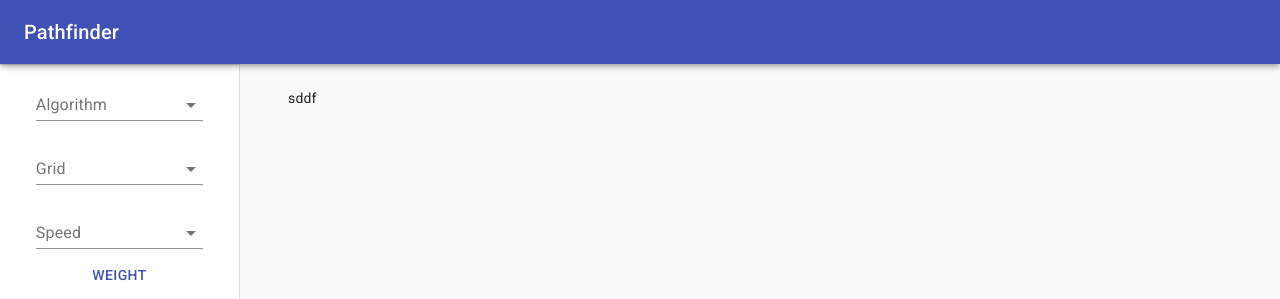
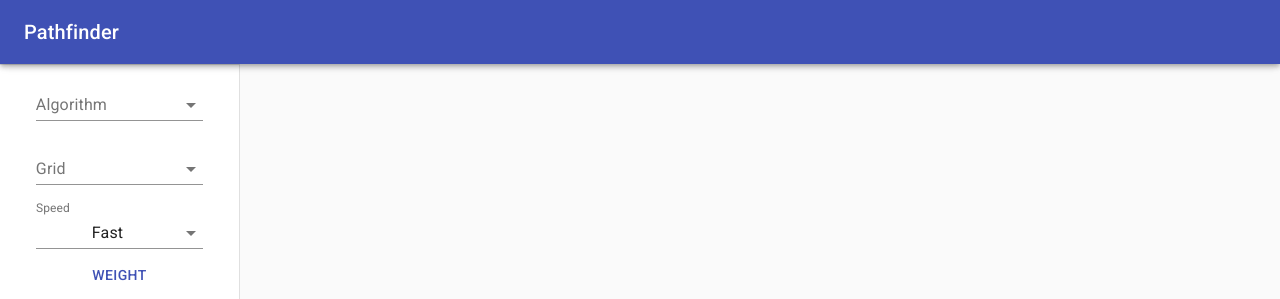
Before and after one commit to darragh3277/pathfinder, a React (Create React App) app: page / in a window 1280 px wide. Shown: the top 299 px of the page. Built offline with nearby package versions, Linux system fonts and the light colour scheme.

Commit message:
hoisted grid state to app root

```diff
--- a/src/App.js
+++ b/src/App.js
@@ -1,4 +1,4 @@
-import React, { useState } from "react";
+import React, { useState, useRef, useEffect } from "react";
 import PropTypes from "prop-types";
 import CssBaseline from "@material-ui/core/CssBaseline";
 import Sidebar from "./components/sidebar/Sidebar";
@@ -13,12 +13,16 @@ const useStyles = makeStyles(() => ({
   },
 }));
 
+const blockDimension = 10; //size of each block
+
 function Pathfinder() {
   const classes = useStyles();
   const [mobileOpen, setMobileOpen] = useState(false);
   const [selectedAlgorithm, setSelectedAlgorithm] = useState("");
   const [selectedGrid, setSelectedGrid] = useState("");
-  const [selectedSpeed, setSelectedSpeed] = useState("");
+  const [selectedSpeed, setSelectedSpeed] = useState("Fast");
+  const [grid, setGrid] = useState([]);
+  const gridRef = useRef();
 
   const handleAlgorithmChange = (e) => {
     setSelectedAlgorithm(e.target.value);
@@ -36,6 +40,36 @@ function Pathfinder() {
     setMobileOpen(!mobileOpen);
   };
 
+  useEffect(() => {
+    if (grid.length === 0) {
+      setGrid(buildGrid());
+    }
+  });
+
+  const buildGrid = () => {
+    let width = gridRef.current.clientWidth;
+    let height = gridRef.current.clientHeight;
+    let numRows = Math.floor(width / blockDimension);
+    let numCols = Math.floor(height / blockDimension);
+    const empty = 0;
+    const start = 1;
+    const end = 2;
+    const wall = 3;
+
+    let row = [];
+    for (let i = 0; i < numCols; i++) {
+      row.push(0);
+    }
+    let grid = [];
+    for (let i = 0; i < numRows; i++) {
+      grid.push(row);
+    }
+    return grid;
+    // grid[10][10] = start;
+    // grid[20][20] = end;
+    // console.log(grid);
+  };
+
   return (
     <div className={classes.root}>
       <CssBaseline />
@@ -50,7 +84,7 @@ function Pathfinder() {
         handleGridChange={handleGridChange}
         selectedGrid={selectedGrid}
       />
-      <Grid />
+      <Grid gridRef={gridRef} />
     </div>
   );
 }
--- a/src/components/grid/Grid.js
+++ b/src/components/grid/Grid.js
@@ -1,7 +1,6 @@
-import React, { useRef, useEffect } from "react";
+import React from "react";
 import { makeStyles } from "@material-ui/core/styles";
 import Container from "@material-ui/core/Container";
-import Dijkstra from "../../algorithms/Dijkstra";
 
 const useStyles = makeStyles((theme) => ({
   // necessary for content to be below app bar
@@ -18,44 +17,14 @@ const useStyles = makeStyles((theme) => ({
   },
 }));
 
-const Grid = () => {
+const Grid = (props) => {
   const classes = useStyles();
-  const gridRef = useRef();
-  const blockDimension = 10; //size of each block
-
-  useEffect(() => {
-    let width = gridRef.current.clientWidth;
-    let height = gridRef.current.clientHeight;
-    let rows = Math.floor(width / blockDimension);
-    let cols = Math.floor(height / blockDimension);
-    buildGrid(rows, cols);
-  });
-
-  const buildGrid = (numRows, numCols) => {
-    const empty = 0;
-    const start = 1;
-    const end = 2;
-    const wall = 3;
-
-    let row = [];
-    for (let i = 0; i < numCols; i++) {
-      row.push(0);
-    }
-    let grid = [];
-    for (let i = 0; i < numRows; i++) {
-      grid.push(row);
-    }
-    // grid[10][10] = start;
-    // grid[20][20] = end;
-    console.log(grid);
-  };
+  const { gridRef } = props;
 
   return (
     <main className={classes.content}>
       <div className={classes.toolbar} />
-      <Container ref={gridRef} className={classes.gridContainer}>
-        <div id="test">sddf</div>
-      </Container>
+      <Container ref={gridRef} className={classes.gridContainer}></Container>
     </main>
   );
 };
```
